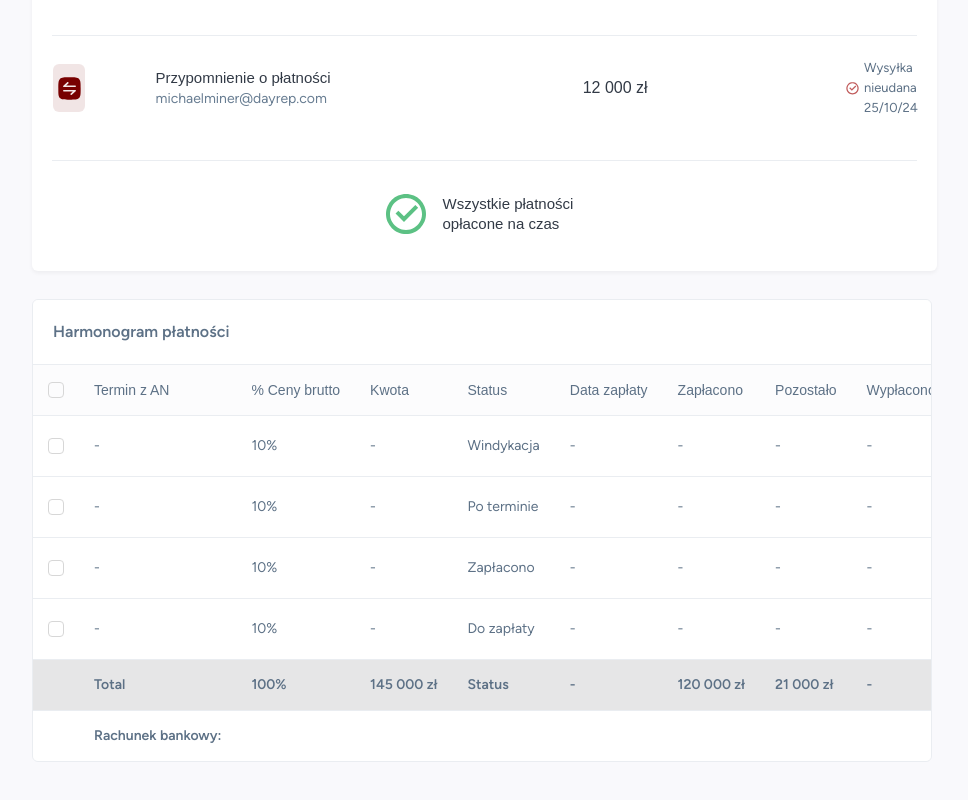
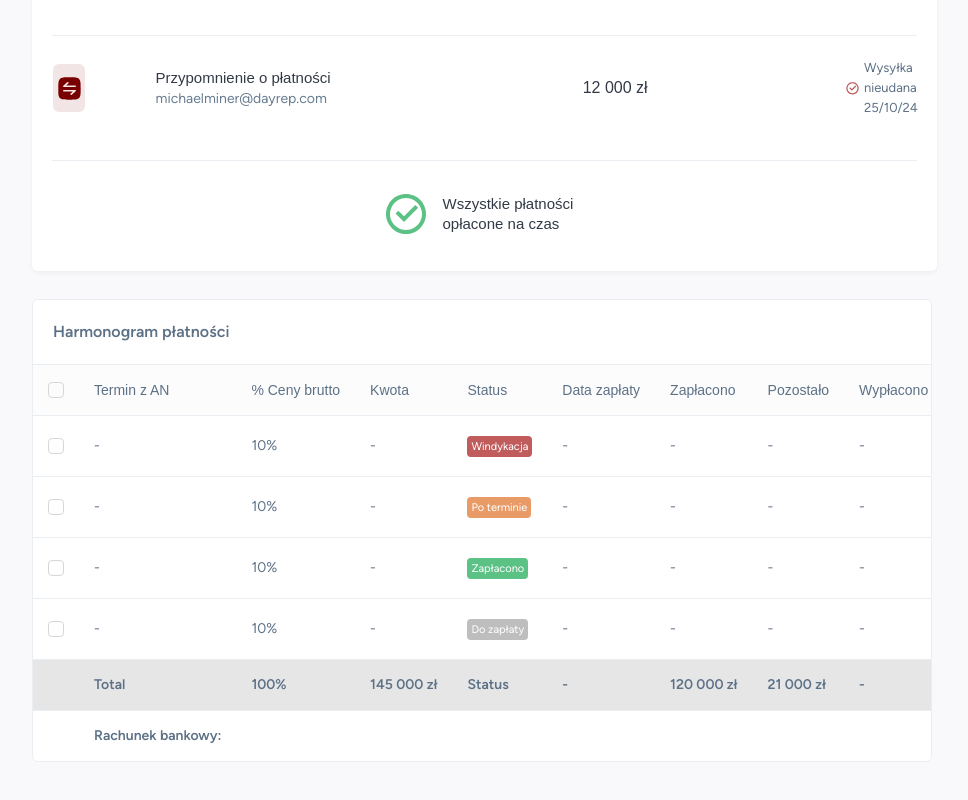
Before and after one commit to nazar-koltsun/sovo, a React (Create React App) app: page /payments in a window 1280 px wide. Shown: the part 1121-1921 px from the top of the page, without its empty margins (271-1239 px from the left). Built offline with nearby package versions, Linux system fonts and the light colour scheme; the HTML template or start-up script is replaced by a standard one; a web font is replaced by a local one.

Commit message:
Designed status for table

```diff
--- a/src/components/Table.jsx
+++ b/src/components/Table.jsx
@@ -1,3 +1,5 @@
+import { cn } from '../lib/utils';
+
 const TableCheckBox = ({ onChange }) => {
   return (
     <input
@@ -53,7 +55,17 @@ const Table = ({
               )}
               {Object.keys(row).map((key, index) => (
                 <td key={index} className={`${basicTdClasses}`}>
-                  {row[key]}
+                  {key === 'Status' ?
+                  <span className={
+                    cn('text-[11px] p-1 text-center rounded-[4px] text-white',
+                      row[key] === 'Windykacja' && "bg-[#C15C5C]",
+                      row[key] === 'Po terminie' && "bg-[#E99B67]",
+                      row[key] === 'Zapłacono' && "bg-[#5CC184]",
+                      row[key] === 'Do zapłaty' && "bg-[#BEBEBE]",
+                    )}>
+                    {row[key]}
+                  </span>
+                  : row[key]}
                 </td>
               ))}
             </tr>
```
